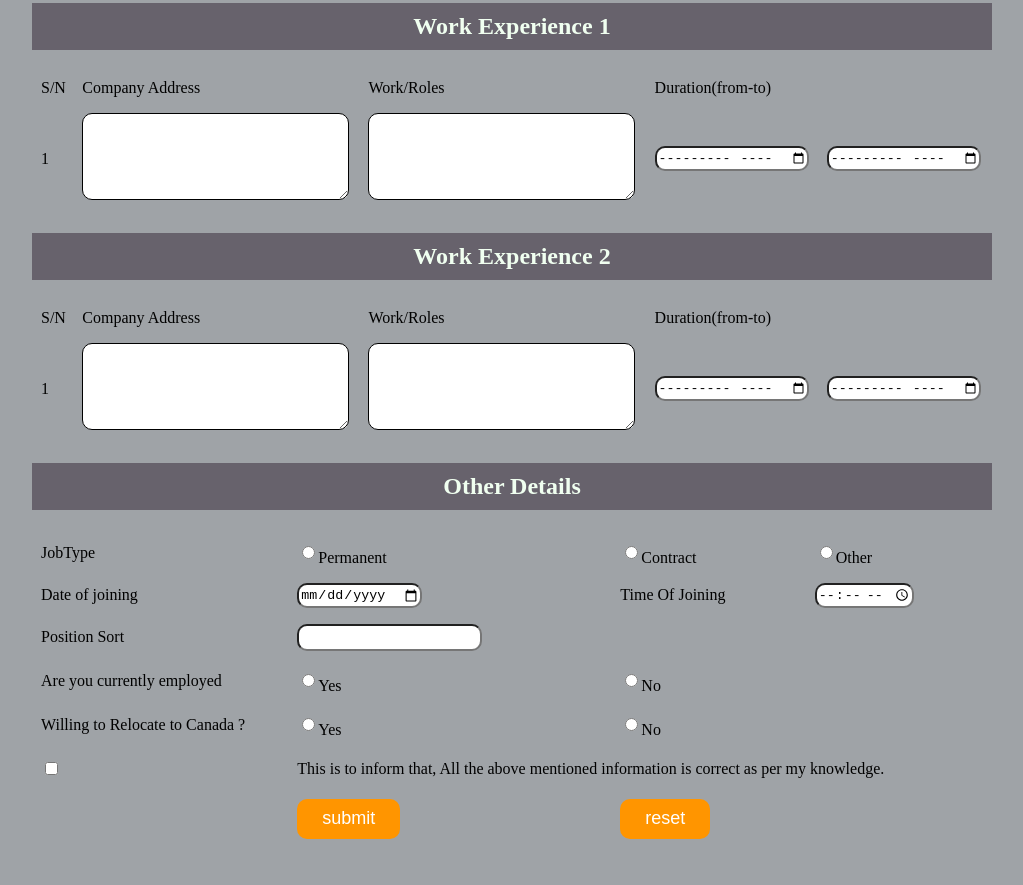
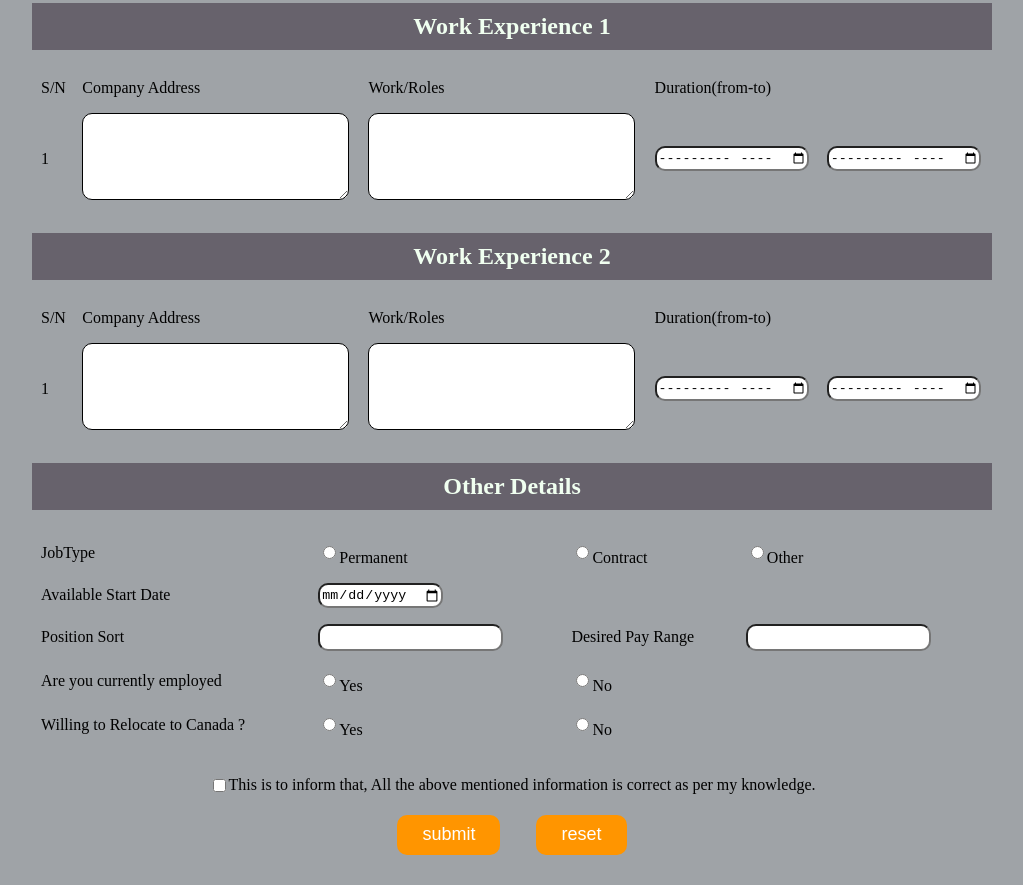
Before and after one commit to demiladebdm/form_submit, a plain HTML site: page index.html in a window 1280 px wide. Shown: the part 1240-2125 px from the top of the page, without its empty margins (128-1151 px from the left). Drawn offline with Linux system fonts and the light colour scheme.

Commit message:
thank you new

```diff
--- a/index.html
+++ b/index.html
@@ -67,7 +67,7 @@
             <tr>
                 <td>First Name</td>
                 <td>
-                    <input type="text" size="25" placeholder="Enter Middle Name..." name="first_name" required>
+                    <input type="text" size="25" placeholder="Enter First Name..." name="first_name" required>
                 </td>
                 <td>Middle Name</td>
                 <td>
@@ -75,7 +75,7 @@
                 </td>
                 <td>Last Name</td>
                 <td>
-                    <input type="text" size="25" placeholder="Enter Middle Name..." name="last_name" required>
+                    <input type="text" size="25" placeholder="Enter Last Name..." name="last_name" required>
                 </td>
             </tr>
             <!-- <tr><td>Father's Name</td>
@@ -370,18 +370,18 @@
                     </td>
                 </tr>
                 <tr>
-                    <td>Date of joining</td>
+                    <td>Available Start Date</td>
                     <td>
                         <input type="date" name="date_of_joining" required >
-                    </td>
-                    <td>Time Of Joining</td>
-                    <td>
-                        <input type="time">
                     </td>
                 </tr>
                 <td>Position Sort</td>
                  <td>
                     <input type="text" name="position_sort" required>
+                </td>
+                <td>Desired Pay Range</td>
+                 <td>
+                    <input type="text" name="pay_range" required>
                 </td>
                 <!-- <tr>
                     <td>Perferred Job Location</td>
@@ -413,6 +413,8 @@
                         <input type="radio" name="relocation" value="no">No
                     </td>
                 </tr>
+            </table>
+            <div style="display: flex; justify-content: center; align-items: center; margin-top: 1.5em;">
                 <tr>
                     <td>
                         <input type="checkbox" required>
@@ -421,17 +423,18 @@
                         This is to inform that, All the above mentioned information is correct as per my knowledge.
                     </td>
                 </tr>
+            </div>
+            <div style="display: flex; justify-content: center; align-items:center; margin-top: 1em;">
                 <tr>
-                    <td></td>
                     <td>
-                        <input type="submit" value="submit" class="button">
+                        <input type="submit" value="submit" class="button" style="margin-right: 2em;">
                     </td>
                     <td>
                         <input type="reset" value="reset" class="button">
                     </td>
                     <td></td>
                 </tr>
-            </table>
+            </div>
         </div>
     </form>
 </div>
```
